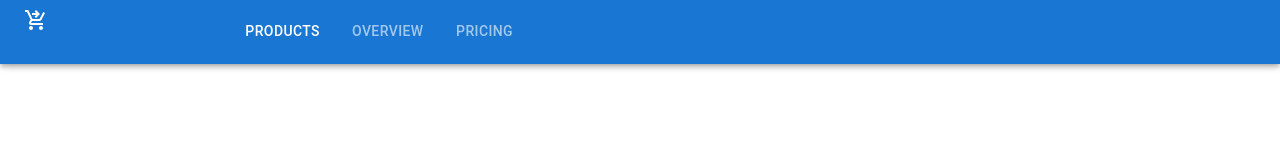
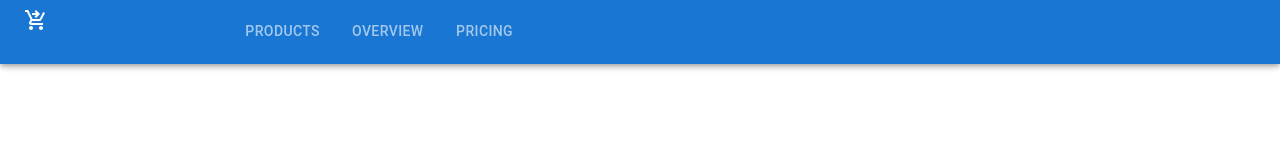
Before and after one commit to madhumithavenu/Material_UI, a React (Create React App) app: page / in a window 1280 px wide. Shown: the top 160 px of the page. Built offline with nearby package versions, Linux system fonts and the light colour scheme.

Commit message:
Adding onchange function

```diff
--- a/src/components/Navbar.js
+++ b/src/components/Navbar.js
@@ -1,7 +1,8 @@
 import { AppBar, Grid, Tab, Tabs, Toolbar, Typography } from '@mui/material'
-import React from 'react'
+import React, { useState } from 'react'
 import ShoppingCartCheckoutIcon from '@mui/icons-material/ShoppingCartCheckout';
 const Navbar = () => {
+    const [value, setValue] = useState();
   return (
     <>
     {/* <Grid container>
@@ -18,7 +19,7 @@ const Navbar = () => {
                 </Typography>
             </Grid>
             <Grid item xs={5}>
-                <Tabs textColor='inherit' value={0}>
+                <Tabs indicatorColor='secondary' textColor='inherit' value={value} onChange={(e,val)=>setValue(val)}>
                     <Tab label="Products"/>
                     <Tab label="Overview"/>
                     <Tab label="Pricing"/>
```
